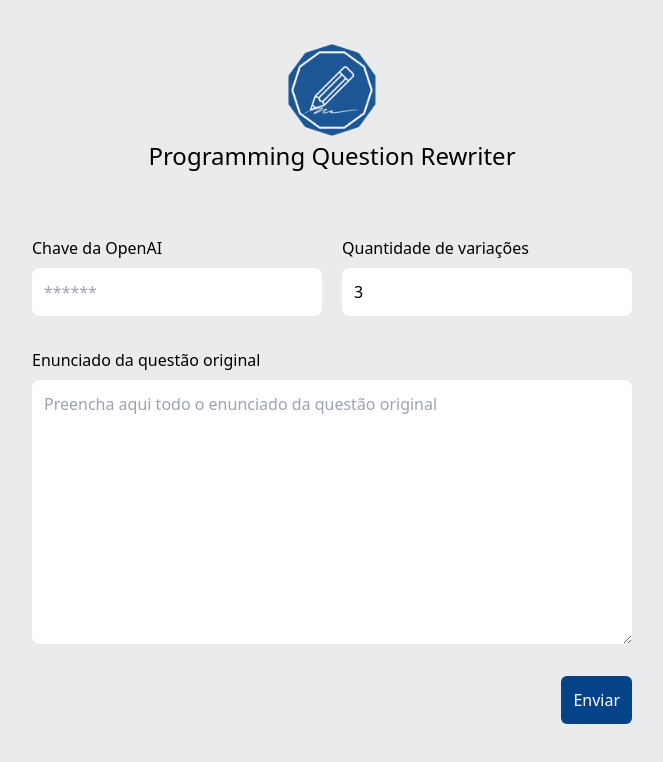
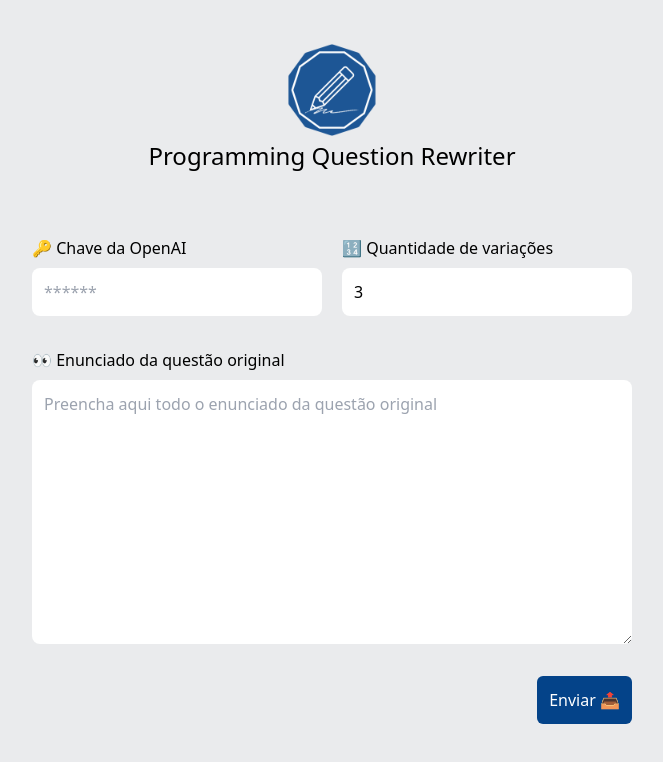
Before and after one commit to mauricio-monte/programming-question-rewriter, a React (Vite) app in the folder frontend/: page / in a window 1280 px wide. Shown: the top 762 px of the page, without its empty margins (308-971 px from the left). Built offline with nearby package versions, Linux system fonts and the light colour scheme.

Commit message:
feat: add emojis

```diff
--- a/frontend/src/components/QuestionSubmissionForm/index.tsx
+++ b/frontend/src/components/QuestionSubmissionForm/index.tsx
@@ -24,7 +24,7 @@
     <div className="flex flex-col gap-8 w-[600px]">
       <div className="flex gap-5">
         <Input
-          label="Chave da OpenAI"
+          label="🔑 Chave da OpenAI"
           placeholder="******"
           name="openAIKey"
           value={state.openAIKey}
@@ -33,7 +33,7 @@
         />
 
         <Input
-          label="Quantidade de variações"
+          label="🔢 Quantidade de variações"
           placeholder="1"
           name="numberOfVariations"
           value={state.numberOfVariations}
@@ -45,7 +45,7 @@
       </div>
 
       <label className="flex flex-col gap-2">
-        Enunciado da questão original
+        👀 Enunciado da questão original
         <textarea
           value={state.originalQuestion}
           name="originalQuestion"
@@ -63,7 +63,7 @@
           !isLoading && fetchQuestionVariations(state);
         }}
       >
-        {isLoading ? <LoadingAnimation></LoadingAnimation> : "Enviar"}
+        {isLoading ? <LoadingAnimation></LoadingAnimation> : "Enviar 📤"}
       </button>
     </div>
   );
```
